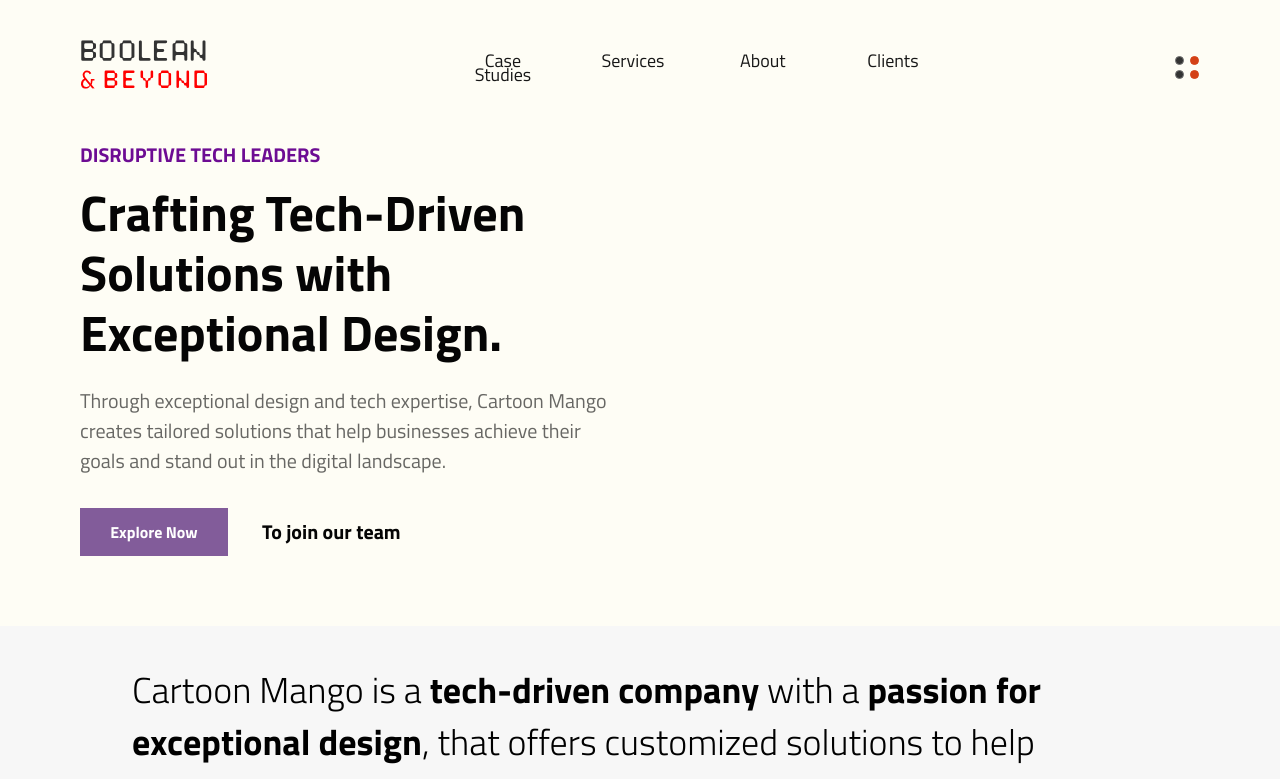
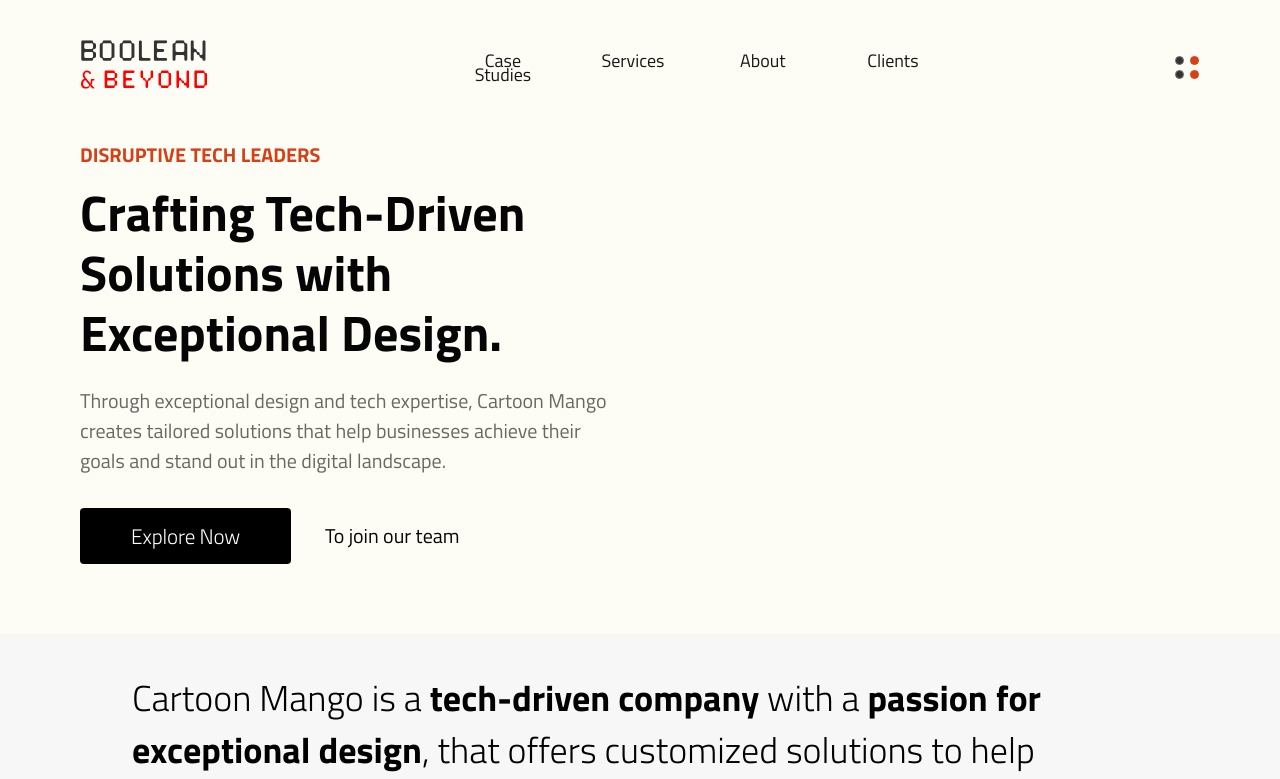
Before and after one commit to hariprasadvit/bnbwebsite, a Next.js app: page /about in a window 1280 px wide. Shown: the top 779 px of the page. Built offline with nearby package versions, Linux system fonts and the light colour scheme.

Commit message:
Change btn

```diff
--- a/src/components/Aboutus/Banner/style.module.scss
+++ b/src/components/Aboutus/Banner/style.module.scss
@@ -34,7 +34,7 @@
 
 .careersTitleContent h4 {
   letter-spacing: 0px;
-  color: #6d0c93;
+  color: #d44116;
   text-transform: uppercase;
   font-size: 20px;
   line-height: 30px;
@@ -65,28 +65,51 @@
 }
 
 .careersTitleContent .btns > :first-child {
-  width: 148px;
-  height: 48px;
-  background-color: #825c9a;
-  border: 1px solid #825c9a;
+  // width: 148px;
+  // height: 48px;
+  // background-color: #825c9a;
+  // border: 1px solid #825c9a;
+  // display: flex;
+  // align-items: center;
+  // justify-content: center;
+  // margin-right: 10px;
+  // font-size: 16px;
+  // line-height: 18px;
+  // font-weight: bold;
+  // letter-spacing: 0px;
+  // color: #ffffff;
+  // text-transform: capitalize;
+  // margin-right: 32px;
+  // cursor: pointer;
   display: flex;
+  justify-content: center;
   align-items: center;
-  justify-content: center;
-  margin-right: 10px;
-  font-size: 16px;
-  line-height: 18px;
-  font-weight: bold;
-  letter-spacing: 0px;
+  width: 211px;
+  height: 56px;
+  background: #000000;
+  border-radius: 4px;
+  font-size: 21px;
+  line-height: 36px;
+  letter-spacing: -0.15px;
+  font-weight: 300;
   color: #ffffff;
-  text-transform: capitalize;
-  margin-right: 32px;
+  margin: 0px 32px 0px 0px;
   cursor: pointer;
+
+  &:hover {
+    transform: scale(0.98);
+  }
+
+  @media screen and (max-width: 768px) {
+    font-size: 18px;
+    line-height: 1.5;
+  }
 }
 
 .careersTitleContent .btns > :last-child {
   font-size: 20px;
   line-height: 30px;
-  font-weight: bold;
+  // font-weight: bold;
   letter-spacing: 0px;
   color: #050505;
   padding: 2px;
```
